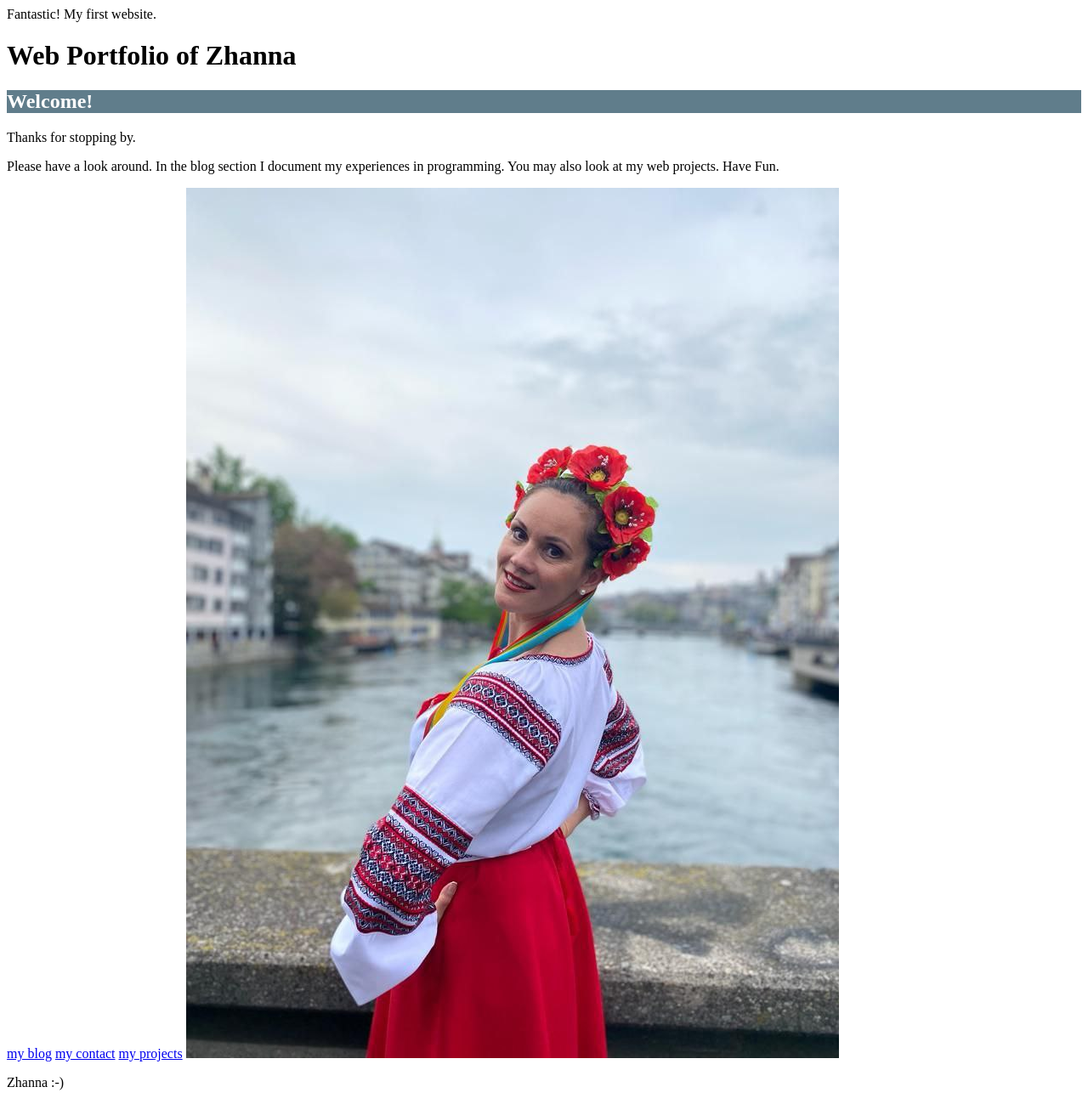
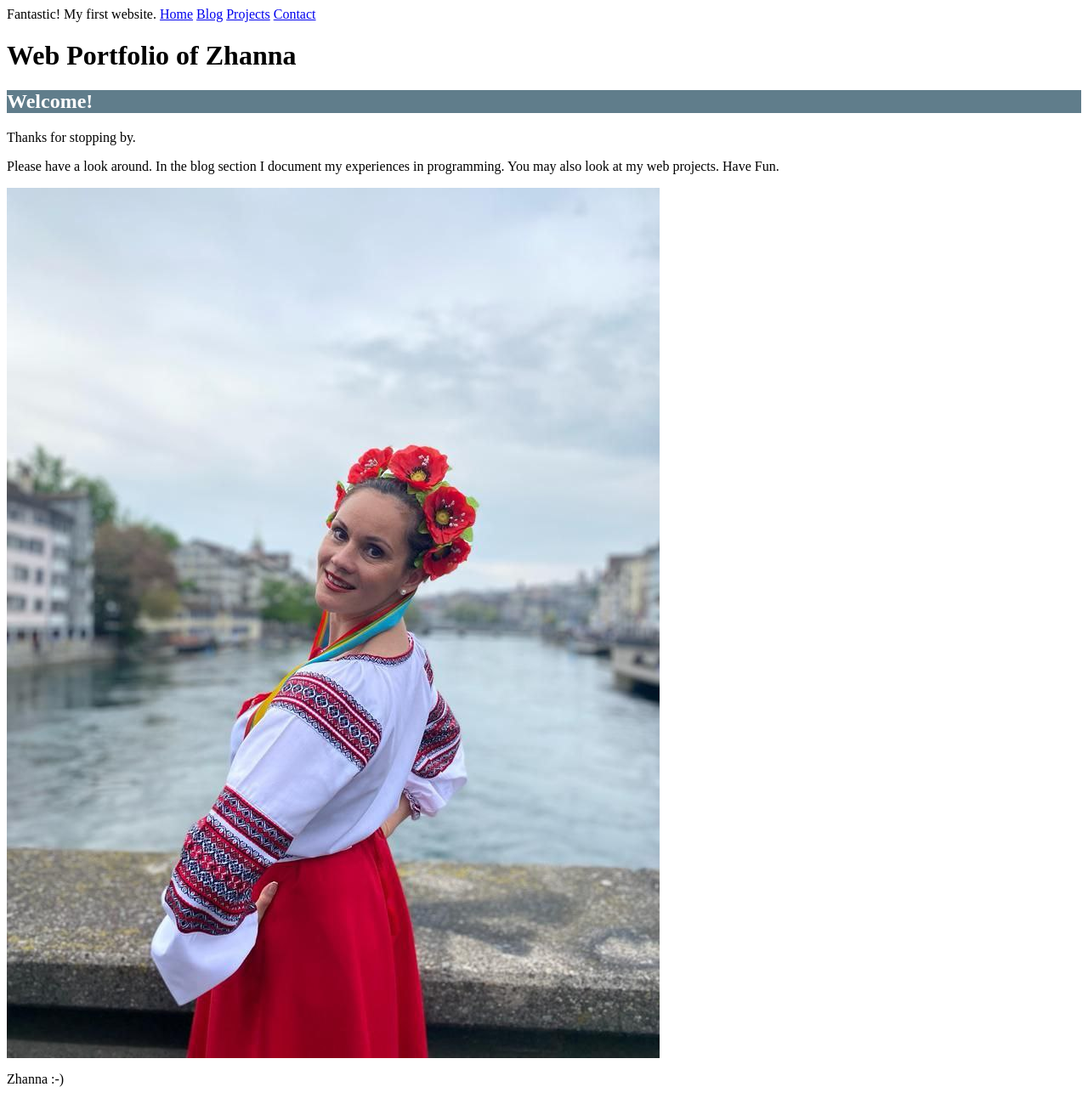
Before and after one commit to ZhannaZiablova/ZhannaZiablova.github.io, a plain HTML site: page index.html in a window 1280 px wide. Shown: the whole page at 85% size. Drawn offline with Linux system fonts and the light colour scheme.

Commit message:
Add files via upload

```diff
--- a/index.html
+++ b/index.html
@@ -12,6 +12,10 @@
     <title>Web Portfolio of Zhanna</title>
     </head>
     <body>
+        <a href="/">Home</a>
+        <a href="/blog">Blog</a>
+        <a href="/projects">Projects</a>
+        <a href="/contact">Contact</a>
     <h1>Web Portfolio of Zhanna</h1>
 
     <h2>Welcome! </h2>
@@ -19,9 +23,7 @@
     <p>Thanks for stopping by.</p>
 
     <p>Please have a look around. In the blog section I document my experiences in programming. You may also look at my web projects. Have Fun.</p>
-    <a href="blog/">my blog</a>
-    <a href="contact/">my contact</a>
-    <a href="projects/">my projects</a>
+
     <img src="zhanna.jpg" alt="Picture of me">
 
     <p>Zhanna :-)</p>
```
